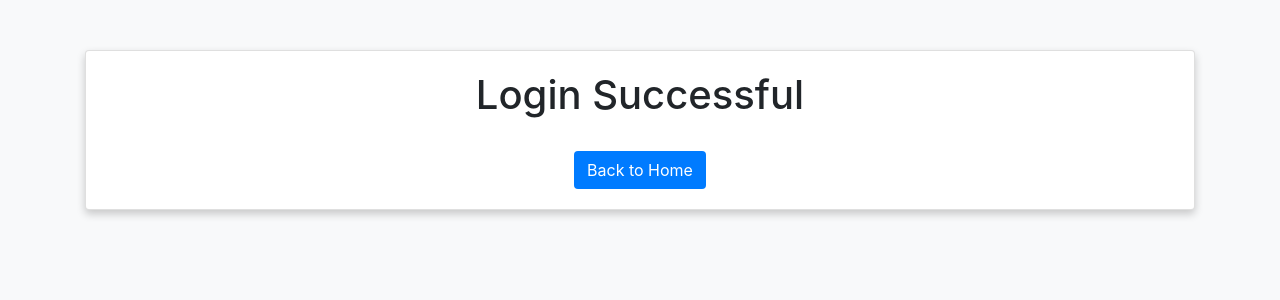
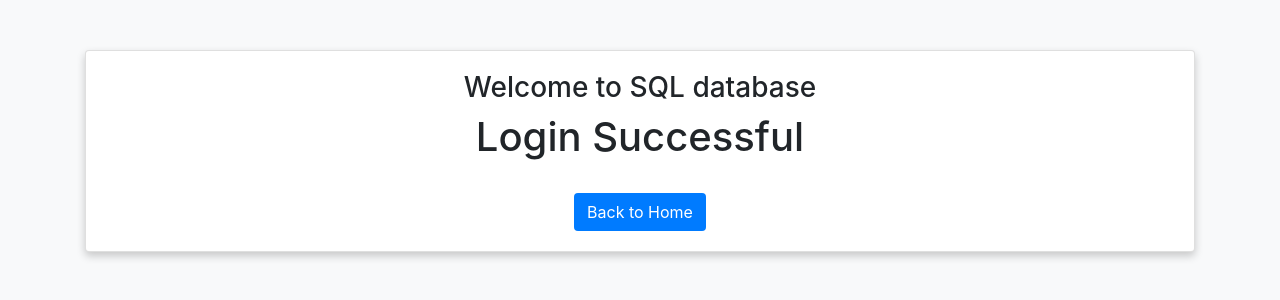
Before and after one commit to bharath-b-1312/BB_DevSec_Flaskmysql, a Flask app: template templates/success.html in a window 1280 px wide. Shown: the top 300 px of the page. Run offline with Flask 2, Linux system fonts and the light colour scheme; the template is opened without the code that fills it, so the values that code supplies are empty; some libraries are stand-ins or nearby versions.

Commit message:
added h3 comment in success.html

```diff
--- a/templates/success.html
+++ b/templates/success.html
@@ -35,6 +35,7 @@
     <div class="container">
         <div class="card">
             <div class="card-body">
+                <h3>Welcome to SQL database</h3>
                 <h1 class="card-title">Login Successful</h1>
                 <p class="card-text">{{ message }}</p>
                 <a href="{{ url_for('index') }}" class="btn btn-custom mt-3">Back to Home</a>
```
